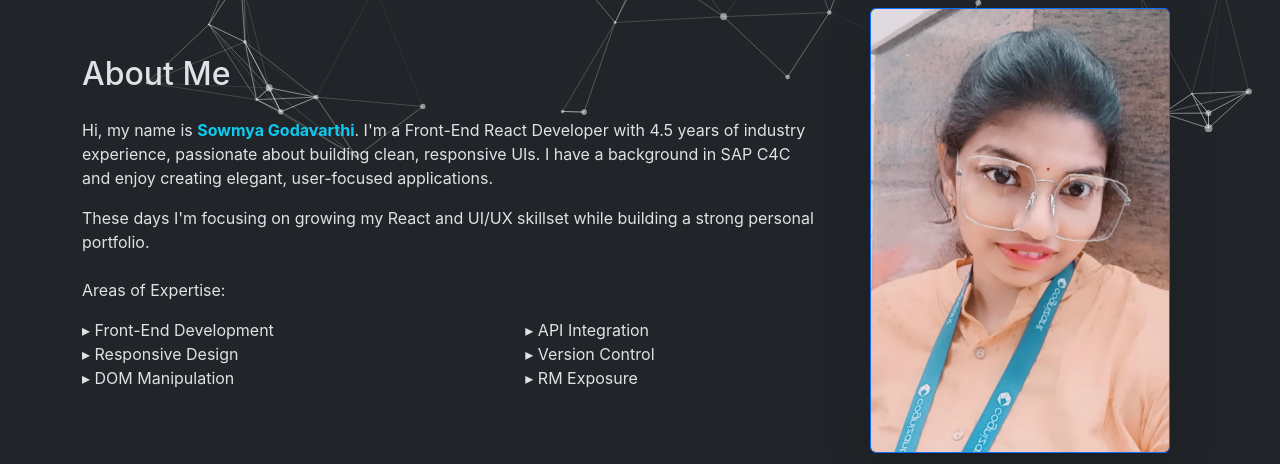
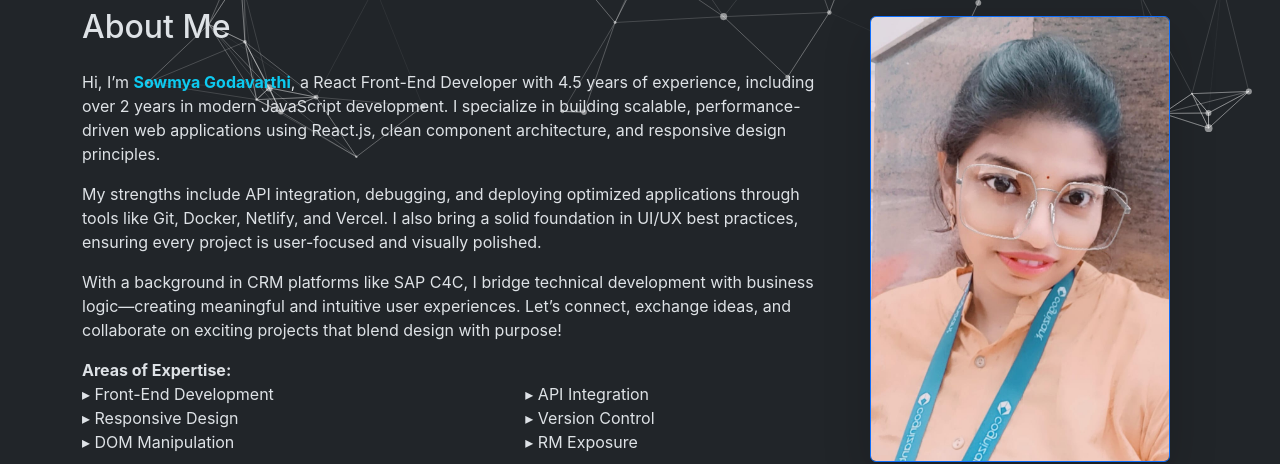
Before and after one commit to Sowmya-coder/MyPortfolio, a React (Create React App) app: page / in a window 1280 px wide. Shown: the part 619-1083 px from the top of the page. Built offline with nearby package versions, Linux system fonts and the light colour scheme.

Commit message:
Update summary

```diff
--- a/src/Components/About.js
+++ b/src/Components/About.js
@@ -8,15 +8,15 @@ export default function About() {
                 <div className="col-lg-8 col-md-12">
                     <h2 className="mb-4">About Me</h2>
                     <p>
-                        Hi, my name is <strong className="text-info">Sowmya Godavarthi</strong>. I'm a Front-End React Developer with 4.5 years of industry experience,
-                        passionate about building clean, responsive UIs.
-                        I have a background in SAP C4C and enjoy creating elegant, user-focused applications.
+                       Hi, I’m <b className="text-info">Sowmya Godavarthi</b>, a React Front-End Developer with 4.5 years of experience, including over 2 years in modern JavaScript development. I specialize in building scalable, performance-driven web applications using React.js, clean component architecture, and responsive design principles.
                     </p>
                     <p>
-                        These days I'm focusing on growing my React and UI/UX skillset while building a strong personal portfolio.
+                        My strengths include API integration, debugging, and deploying optimized applications through tools like Git, Docker, Netlify, and Vercel. I also bring a solid foundation in UI/UX best practices, ensuring every project is user-focused and visually polished.
+
                     </p>
-
-                    <p className="mt-4">Areas of Expertise:</p>
+                    <p>With a background in CRM platforms like SAP C4C, I bridge technical development with business logic—creating meaningful and intuitive user experiences. Let’s connect, exchange ideas, and collaborate on exciting projects that blend design with purpose!</p>
+                    {/* <p>Let’s connect and explore new ideas, collaborate on exciting projects, or simply chat about tech and design!</p> */}
+                    <b className="mt-4">Areas of Expertise:</b>
                     <div className="row">
                         <div className="col-sm-7">
                             <ul className="list-unstyled">
```
